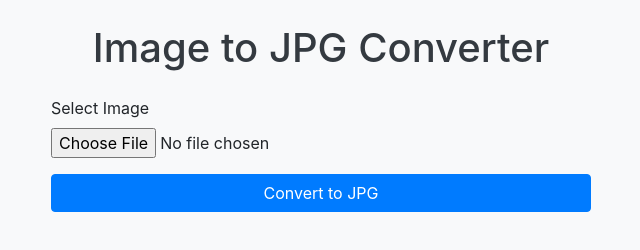
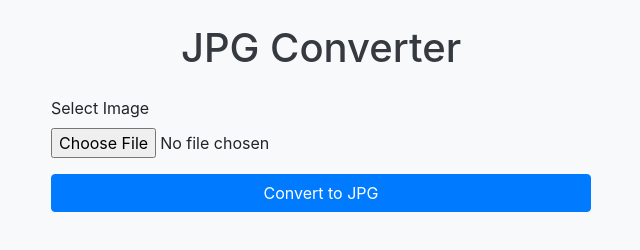
Before and after one commit to mishrasid606/image-to-jpg, a plain HTML site: page index.html in a window 1280 px wide. Shown: the whole page, without its empty margins (319-959 px from the left). Drawn offline with nearby package versions, Linux system fonts and the light colour scheme.

Commit message:
title change

```diff
--- a/index.html
+++ b/index.html
@@ -9,7 +9,7 @@
 </head>
 <body>
     <div class="container">
-        <h1 class="text-center my-4">Image to JPG Converter</h1>
+        <h1 class="text-center my-4">JPG Converter</h1>
         <div class="row justify-content-center">
             <div class="col-md-6">
                 <form id="imageForm">
```
